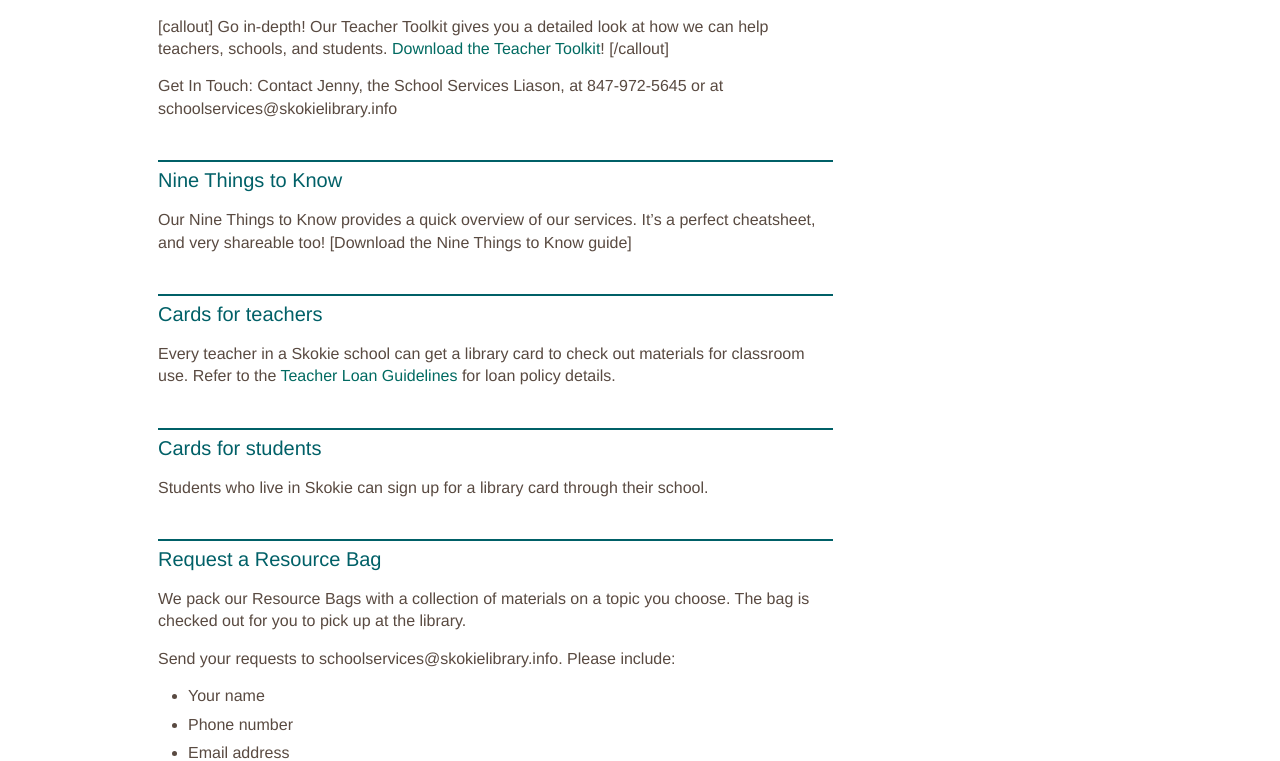
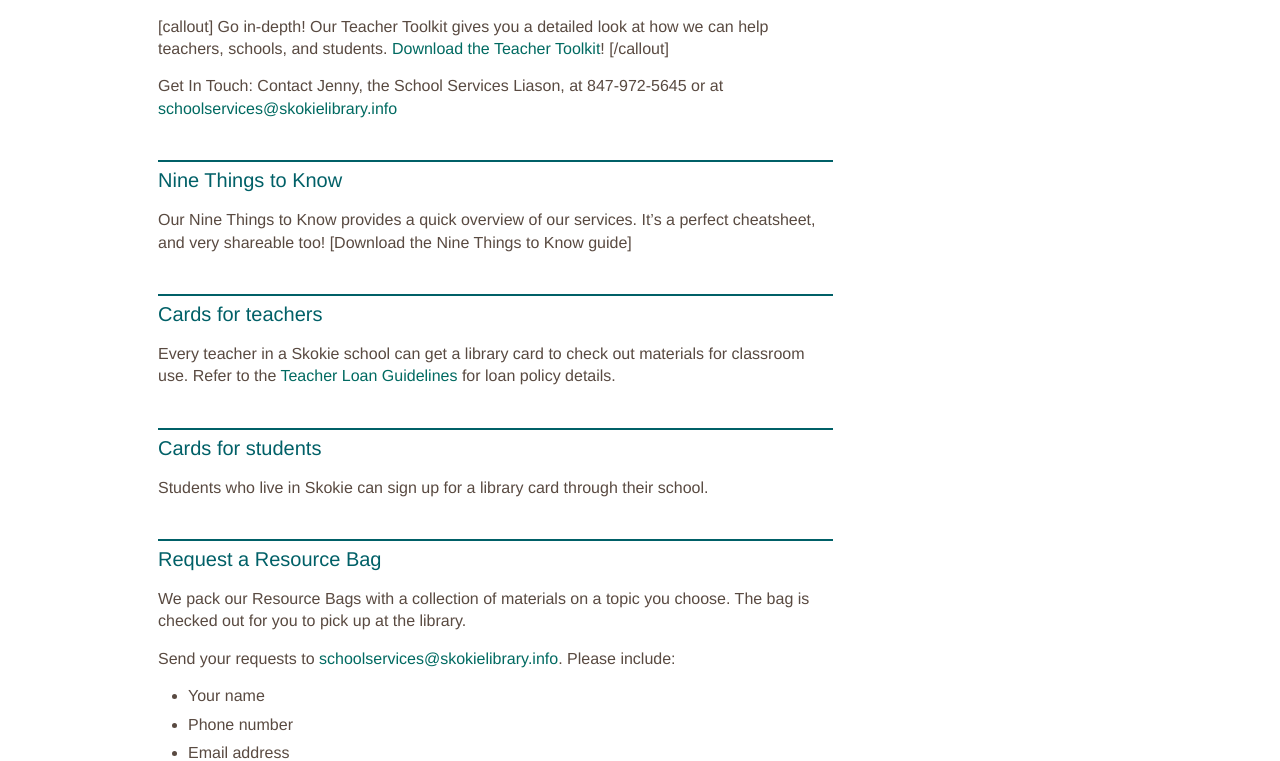
Before and after one commit to skokielibrary/spl-content, a Jekyll site: the page built from _content/jenny/services--teachers-schools.markdown, in a window 1280 px wide and 1400 px high. Shown: the part 253-1014 px from the top of the window. Built offline with Jekyll 4.4.1, drawn with Linux system fonts in a browser that asks for light colours; part of the change alters nothing that is shown; some of the changed text lies outside the part shown.

Commit message:
made ss email address a link

```diff
--- a/_content/jenny/services--teachers-schools.markdown
+++ b/_content/jenny/services--teachers-schools.markdown
@@ -10,7 +10,7 @@ We work closely with area teachers and schools to make the library's services an
 Go in-depth! Our Teacher Toolkit gives you a detailed look at how we can help teachers, schools, and students.  [Download the Teacher Toolkit](link to toolkit "Teacher Toolkit")!
 [/callout]
 
-Get In Touch: Contact Jenny, the School Services Liason, at 847-972-5645 or at schoolservices@skokielibrary.info
+Get In Touch: Contact Jenny, the School Services Liason, at 847-972-5645 or at [schoolservices@skokielibrary.info](mailto:schoolservices@skokielibrary.info)
 
 ## Nine Things to Know
 
@@ -28,7 +28,7 @@ Students who live in Skokie can sign up for a library card through their school.
 
 We pack our Resource Bags with a collection of materials on a topic you choose. The bag is checked out for you to pick up at the library.
 
-Send your requests to schoolservices@skokielibrary.info. Please include:
+Send your requests to [schoolservices@skokielibrary.info](mailto:schoolservices@skokielibrary.info). Please include:
 
 - Your name
 - Phone number
@@ -63,7 +63,7 @@ Library visits take place October through March on...
 
 Puppet shows will be visiting schools throughout November and March. Summer Reads book talks take place April through May.
 
-Send your requests to schoolservices@skokielibrary.info. Please include:
+Send your requests to [schoolservices@skokielibrary.info](mailto:schoolservices@skokielibrary.info). Please include:
 
 - Your name
 - Phone number
```
